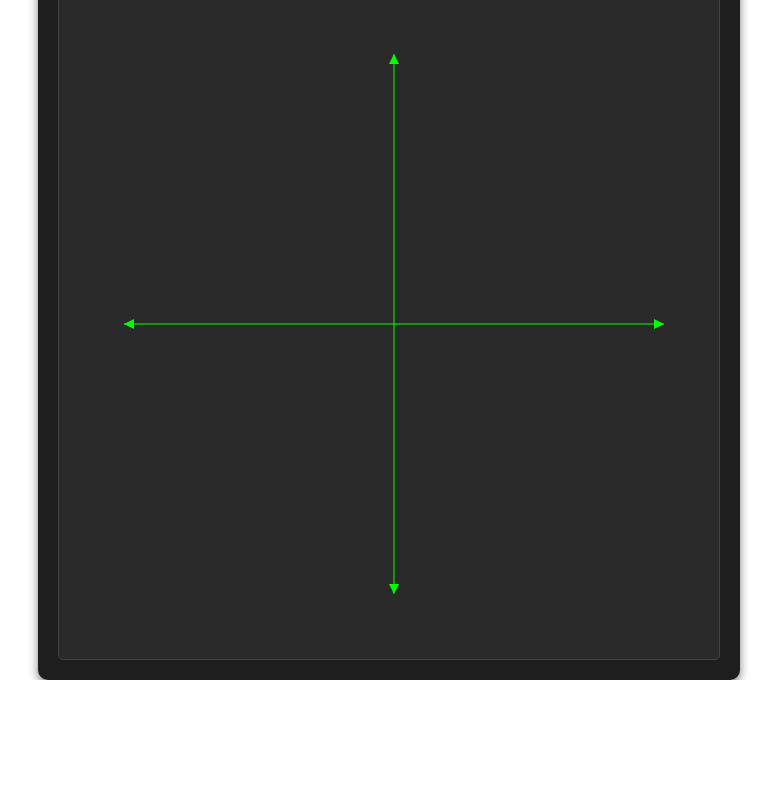
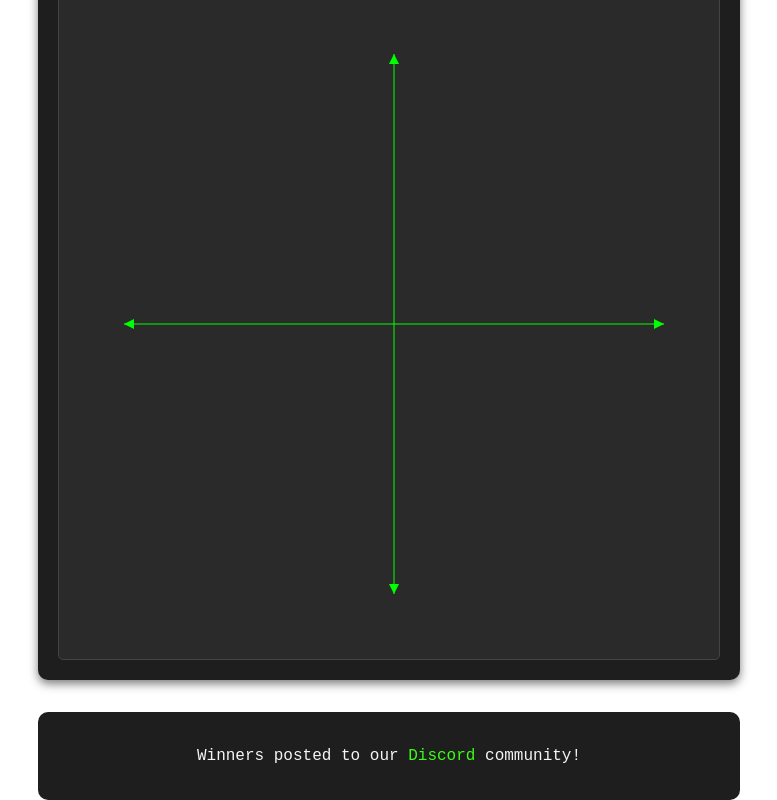
Before and after one commit to BenLirio/word-guess-client, a React (Vite) app: page / in a window 1280 px wide. Shown: the part 252-1052 px from the top of the page, without its empty margins (251-1028 px from the left). Before the commit the page ends 932 px from the top, so only its background shows below. Built offline with nearby package versions, Linux system fonts and the light colour scheme; no server answers.

Commit message:
add discord link

```diff
--- a/src/App.css
+++ b/src/App.css
@@ -40,3 +40,22 @@
 .read-the-docs {
   color: #888;
 }
+
+.footer {
+  margin-top: 2em;
+  padding: 1em;
+  background-color: #1e1e1e; /* Dark background */
+  color: #f5f5f5; /* Light text */
+  font-family: "Press Start 2P", monospace; /* Retro pixelated font */
+  border-radius: 10px;
+  text-align: center;
+}
+
+.footer-link {
+  color: #39ff14;
+  text-decoration: none;
+}
+
+.footer-link:hover {
+  color: #2ecc71;
+}
--- a/src/App.tsx
+++ b/src/App.tsx
@@ -5,6 +5,20 @@ function App() {
   return (
     <div className="app-container">
       <GuessWordGraph /> {/* Render the graph component */}
+      <footer className="footer">
+        <p>
+          Winners posted to our{" "}
+          <a
+            href="https://discord.gg/byVdbGEk"
+            target="_blank"
+            rel="noopener noreferrer"
+            className="footer-link"
+          >
+            Discord
+          </a>{" "}
+          community!
+        </p>
+      </footer>
     </div>
   );
 }
--- a/src/components/GuessWordGraph.css
+++ b/src/components/GuessWordGraph.css
@@ -62,7 +62,7 @@ button:hover:not(:disabled) {
   border-color: #00cc00; /* Slightly darker green border on hover */
 }
 
-p {
+.error-message {
   color: #ff6b6b; /* Light red for error messages */
   font-size: 14px;
   font-family: "Press Start 2P", monospace; /* Retro pixelated font */
--- a/src/components/GuessWordGraph.tsx
+++ b/src/components/GuessWordGraph.tsx
@@ -46,7 +46,7 @@ const GuessWordGraph: React.FC = () => {
           {isLoading ? "Submitting..." : "Submit Guess"}
         </button>
       </div>
-      {error && <p>{error}</p>}
+      {error && <p className="error-message">{error}</p>}
       <div className="graph-container">
         <GraphCanvas dataPoints={dataPoints} />
       </div>
```
